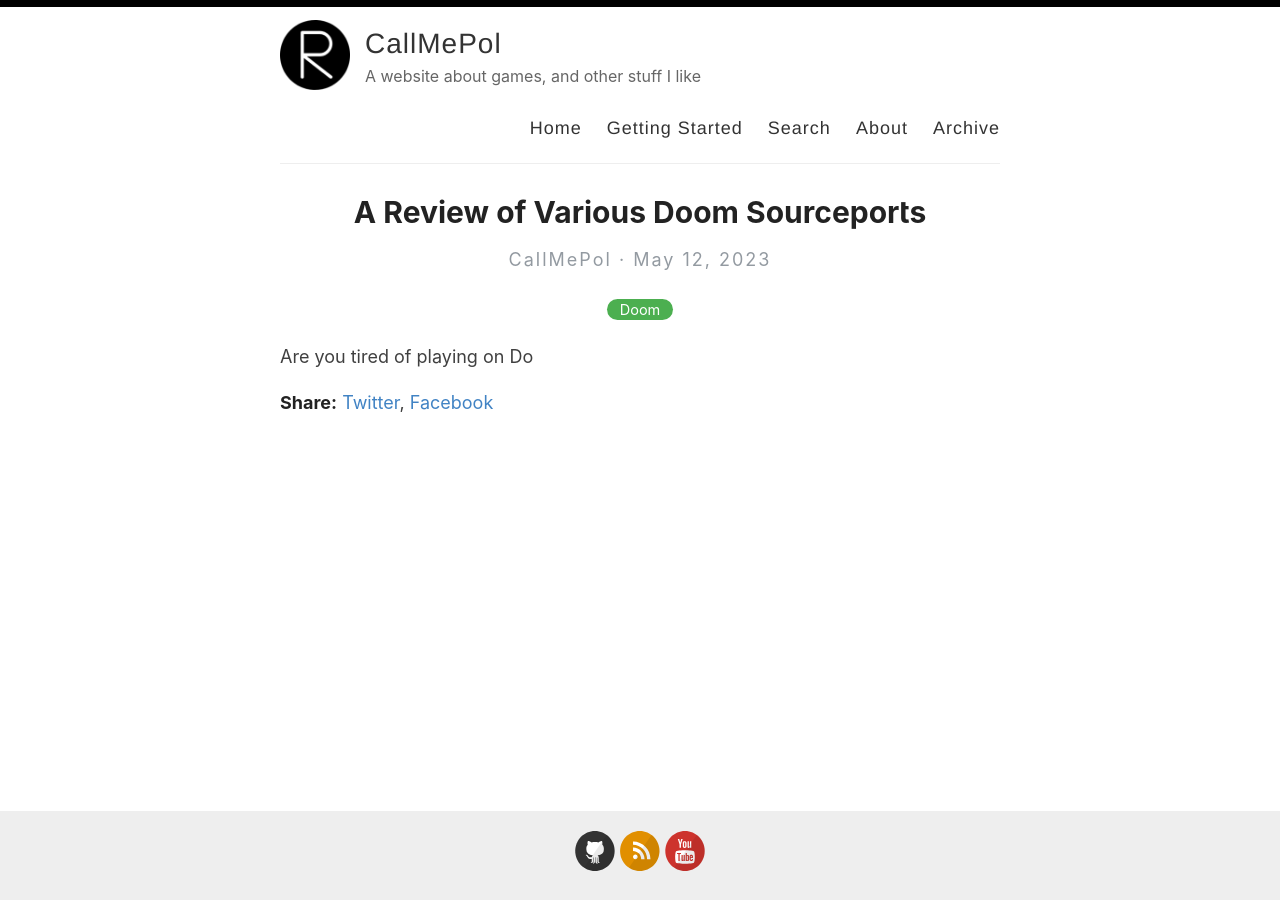
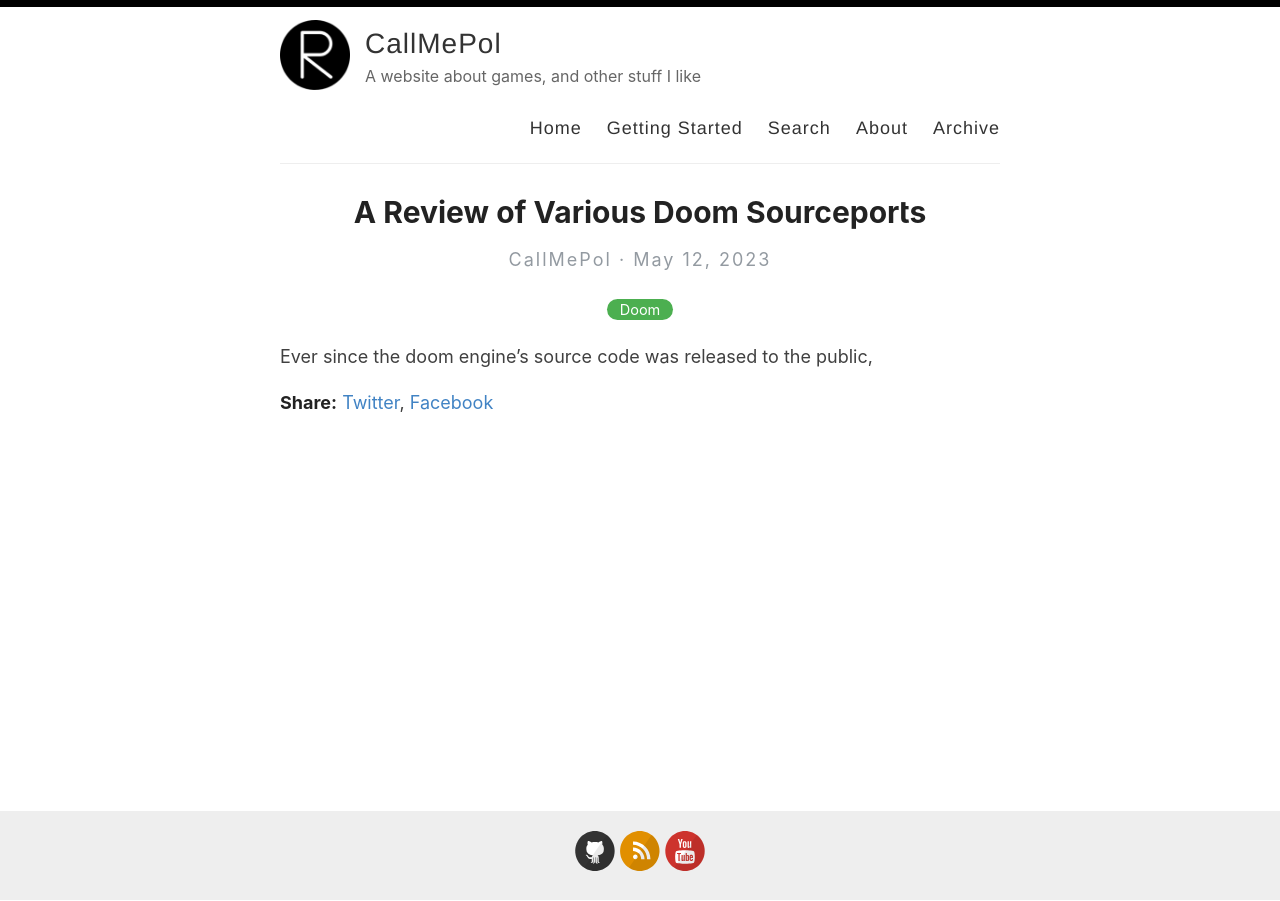
Before and after one commit to poleve540/CallMePol, a Jekyll site: the page built from _posts/2023-05-12-sourceport-review.md, in a window 1280 px wide. Built offline with Jekyll 4.4.1, drawn with Linux system fonts in a browser that asks for light colours.

Commit message:
_posts/2023-05-12-sourceport-review.md updated from https://stackedit.io/

```diff
--- a/_posts/2023-05-12-sourceport-review.md
+++ b/_posts/2023-05-12-sourceport-review.md
@@ -3,7 +3,7 @@
 title: A Review of Various Doom Sourceports
 categories: Doom
 ---
-Are you tired of playing on Do
+Ever since the doom engine's source code was released to the public,
 <!--stackedit_data:
-eyJoaXN0b3J5IjpbLTE1Njg2NjcxMjgsOTU0NDQwOTcwXX0=
+eyJoaXN0b3J5IjpbLTY0NzA0MjMyMSw5NTQ0NDA5NzBdfQ==
 -->
```
